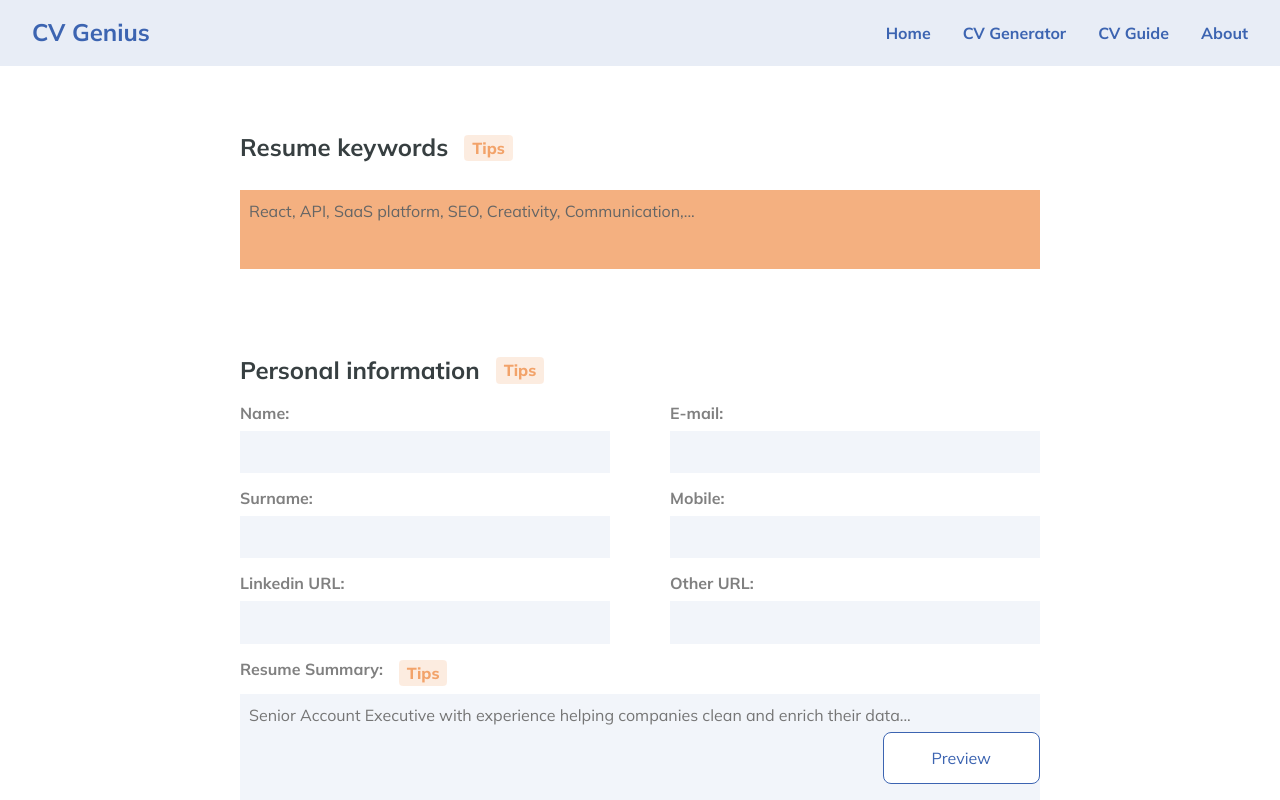
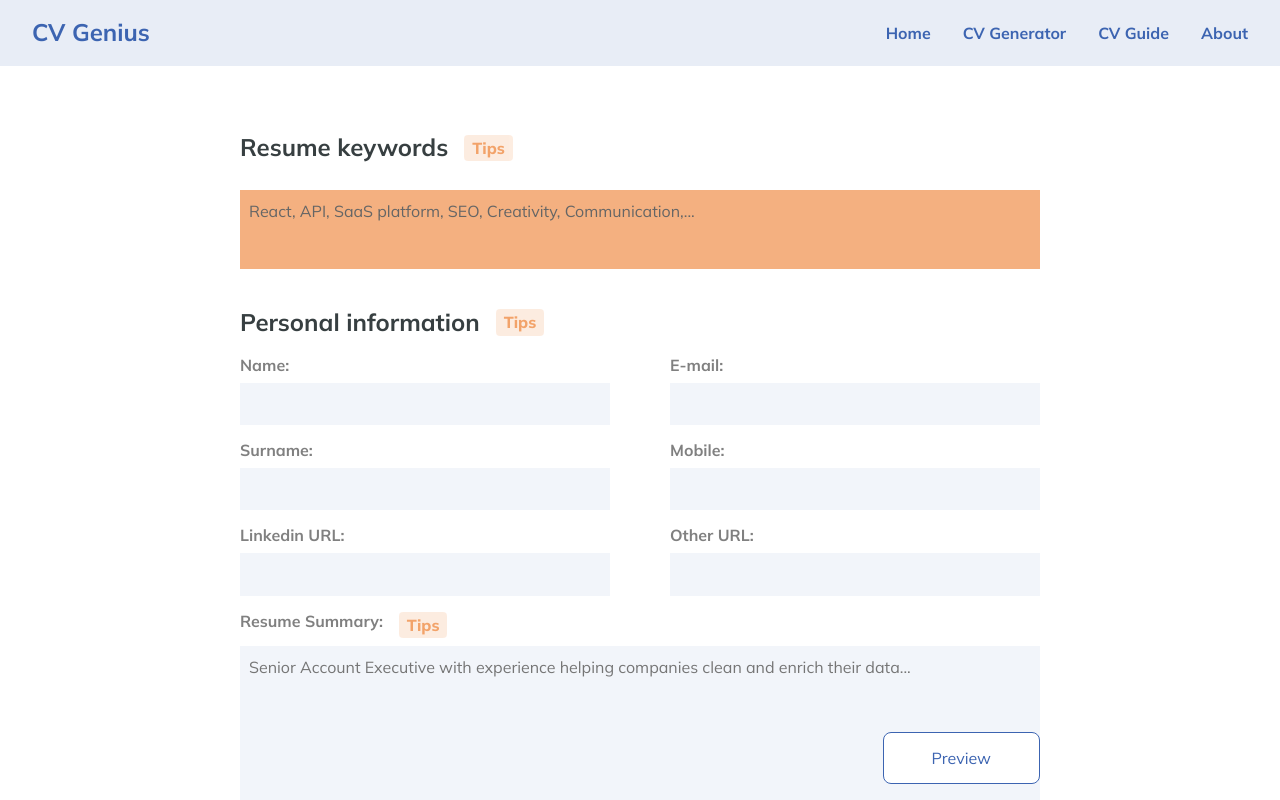
Before and after one commit to htmlena/cv-genius, a React (Create React App) app: page /cv-generator in a window 1280 px wide. Shown: the top 800 px of the page. Built offline with nearby package versions, Linux system fonts and the light colour scheme; what @react-pdf/renderer would draw is missing.

Commit message:
keywords-styles-fix

```diff
--- a/src/components/Generator/Generator.jsx
+++ b/src/components/Generator/Generator.jsx
@@ -107,12 +107,11 @@ const Generator = () => {
 
   return (
     <>
-      <form className="keywords-form-container">
-        <Keywords />
-      </form>
+      <form>
         {!previewVisible && (
           <>
             <form className="main-form-container">
+              <Keywords />
               <PersonalInfo
                 userName={userName}
                 setUserName={setUserName}
@@ -222,6 +221,7 @@ const Generator = () => {
             </div>
           </>
         )}
+      </form>
     </>
   );
 };
--- a/src/components/Generator/style.css
+++ b/src/components/Generator/style.css
@@ -1,10 +1,3 @@
-.keywords-form-container {
-  padding: 2rem 2rem 0rem;
-  display: flex;
-  flex-direction: column;
-  align-items: center;
-}
-
 .keywords-container {
   width: 100%;
 }
@@ -16,10 +9,13 @@
   width: 100%;
   padding: 0.7rem 0.5rem;
   resize: none;
+  color: black;
+  font-weight: 700;
 }
 
 .input-keywords::placeholder {
   color: black;
+  font-weight: 400;
 }
 
 .main-form-container {
@@ -89,6 +85,7 @@
 .preview {
   display: flex;
   justify-content: center;
+  padding-bottom: 5rem;
 }
 
 .pdf-viewer {
@@ -208,9 +205,6 @@
 
 @media (min-width: 688px) {
   .main-form-container {
-    align-items: flex-start;
-  }
-  .keywords-form-container {
     align-items: flex-start;
   }
 
@@ -338,13 +332,6 @@
     padding: 3rem;
   }
 
-  .keywords-form-container {
-    max-width: 70%;
-    margin: 0 auto;
-    padding: 3rem;
-    padding-bottom: 0rem;
-  }
-
   .personal-info-grid,
   .work-experience-grid,
   .education-grid,
--- a/src/components/Keywords/Keywords.jsx
+++ b/src/components/Keywords/Keywords.jsx
@@ -1,4 +1,4 @@
-import React from 'react';
+import React, { useState } from 'react';
 import '../Generator/style.css';
 import InfoTooltip from '../InfoTooltip/InfoTooltip';
 import '../Generator/style.css';
```
Lines whose indentation alone changed are shown as unchanged.
